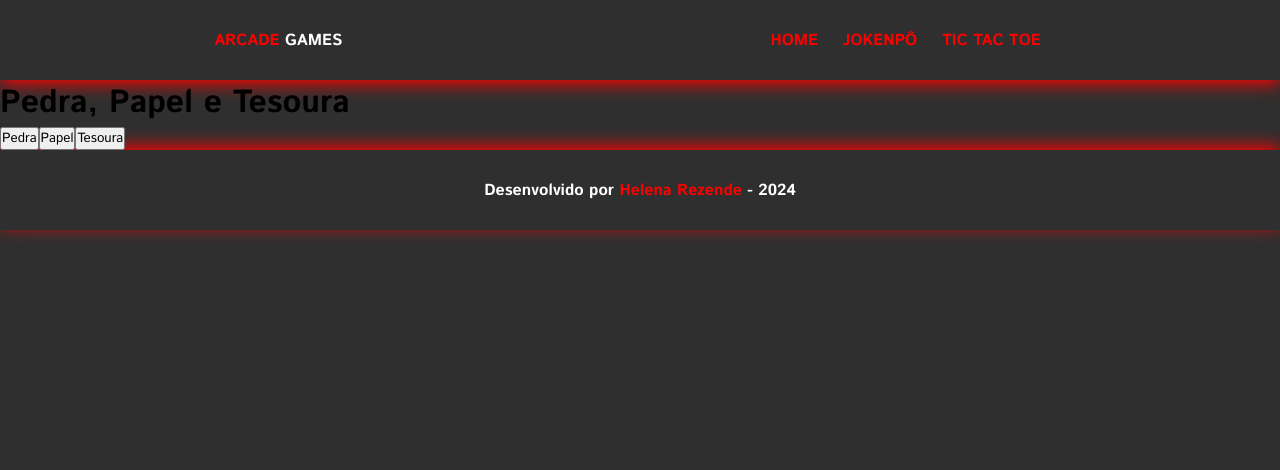
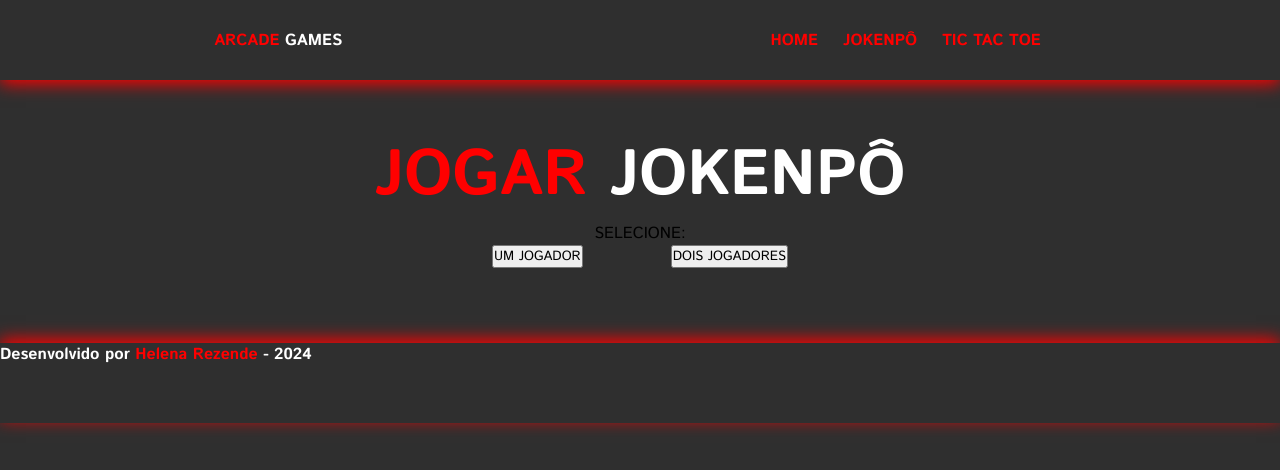
Before and after one commit to GalaxyHG/jokenpo, a React (Vite) app: page /jokenpo in a window 1280 px wide. Shown: the top 470 px of the page. Built offline with nearby package versions, Linux system fonts and the light colour scheme.

Commit message:
multiplayer options, singleplayer code, comments, styles

```diff
--- a/src/pages/Jokenpo/Jokenpo.module.css
+++ b/src/pages/Jokenpo/Jokenpo.module.css
@@ -0,0 +1,55 @@
+.gameSection {
+  display: flex;
+  flex-direction: column;
+  align-items: center;
+  padding: 50px 0px;
+}
+
+.gameConsole {
+  width: 100%;
+  display: flex;
+  justify-content: space-around;
+  padding: 0% 35%;
+}
+
+.red {
+  color: #ff0000;
+  font-weight: 700;
+}
+
+.white {
+  color: #fff;
+  font-weight: 700;
+}
+
+.titulo {
+  font-size: 64px;
+}
+
+.choiceBtn {
+  background-color: transparent;
+  border: solid 4px #fff;
+  padding: 20px;
+  height: 250px;
+  width: 250px;
+}
+
+.choiceBtn img {
+  width: 100%;
+  height: 100%;
+  object-fit: cover;
+}
+
+.jokenpoDiv {
+  display: flex;
+  justify-content: center;
+  width: 100%;
+  margin-top: 25px;
+  padding: 0;
+}
+
+.buttonsDiv {
+  display: flex;
+  justify-content: space-around;
+  width: 100%;
+}
--- a/src/pages/Jokenpo/index.jsx
+++ b/src/pages/Jokenpo/index.jsx
@@ -1,71 +1,127 @@
-import './Jokenpo.module.css';
-import React, { useState, useEffect } from 'react';
+import styles from "./Jokenpo.module.css";
+import React, { useState, useEffect } from "react";
+import pedra from "../../assets/pedra.png";
+import papel from "../../assets/papel.png";
+import tesoura from "../../assets/tesoura.png";
 
-const choices = ['pedra', 'papel', 'tesoura']; //array com as escolhas possíveis
+// const choices = ['pedra', 'papel', 'tesoura']; //array com as escolhas possíveis
 
-const getRandomChoice = () => { //função para gerar a escolha aleatória da CPU
-    const randomIndex = Math.floor(Math.random() * choices.length); //gerando valor aleatório dentro do intervalo definido (tamanho do vetor)
-    return choices[randomIndex];//retorna a opção escolhida a partir do número gerado
-};
+// const getRandomChoice = () => { //função para gerar a escolha aleatória da CPU
+//     const randomIndex = Math.floor(Math.random() * choices.length); //gerando valor aleatório dentro do intervalo definido (tamanho do vetor)
+//     return choices[randomIndex];//retorna a opção escolhida a partir do número gerado
+// };
 
-const getResult = (playerChoice, computerChoice) => {//função para o
-    if (playerChoice === computerChoice) {
-        return 'Empate!';
-    }
+// const getResult = (playerChoice, computerChoice) => {//função para o
+//     if (playerChoice === computerChoice) {
+//         return 'Empate!';
+//     }
 
-    if (
-        (playerChoice === 'pedra' && computerChoice === 'tesoura') ||
-        (playerChoice === 'papel' && computerChoice === 'pedra') ||
-        (playerChoice === 'tesoura' && computerChoice === 'papel')
-    ) {
-        return 'Você ganhou!';
+//     if (
+//         (playerChoice === 'pedra' && computerChoice === 'tesoura') ||
+//         (playerChoice === 'papel' && computerChoice === 'pedra') ||
+//         (playerChoice === 'tesoura' && computerChoice === 'papel')
+//     ) {
+//         return 'Você ganhou!';
+//     } else {
+//         return 'Você perdeu!';
+//     }
+// };
+
+// const Jokenpo = () => {
+//     const [playerChoice, setPlayerChoice] = useState(null);
+//     const [computerChoice, setComputerChoice] = useState(null);
+//     const [result, setResult] = useState('');
+
+//     useEffect(() => { //Atualiza a escolha do computador
+//         if (playerChoice) {
+//             const choice = getRandomChoice();
+//             setComputerChoice(choice);
+//         }
+//     }, [playerChoice]);
+
+//     useEffect(() => {
+//         if (playerChoice && computerChoice) {
+//             setResult(getResult(playerChoice, computerChoice));
+//         }
+//     }, [computerChoice]);
+
+//     const handleChoice = (choice) => {
+//         setPlayerChoice(choice);
+//     };
+
+//     return (
+//         <div className="App">
+//             <h1>Pedra, Papel e Tesoura</h1>
+//             <div className="buttons">
+//                 <button onClick={() => handleChoice('pedra')}>Pedra</button>
+//                 <button onClick={() => handleChoice('papel')}>Papel</button>
+//                 <button onClick={() => handleChoice('tesoura')}>Tesoura</button>
+//             </div>
+//             {playerChoice && (
+//                 <div>
+//                     <p>Sua escolha: {playerChoice}</p>
+//                     <p>Escolha do computador: {computerChoice}</p>
+//                     <h2>Resultado: {result}</h2>
+//                 </div>
+//             )}
+//         </div>
+//     );
+// };
+
+function Jokenpo() {
+  let [mostrarConteudo1, setMostrarConteudo1] = useState(false);
+  let [mostrarConteudo2, setMostrarConteudo2] = useState(false);
+
+  const umJogador = () => {
+    if (mostrarConteudo2 == true) {
+      setMostrarConteudo2(false);
+      setMostrarConteudo1(true);
     } else {
-        return 'Você perdeu!';
+      setMostrarConteudo1(true);
     }
   };
 
-
-
-const Jokenpo = () => {
-    const [playerChoice, setPlayerChoice] = useState(null);
-    const [computerChoice, setComputerChoice] = useState(null);
-    const [result, setResult] = useState('');
-
-    useEffect(() => { //Atualiza a escolha do computador
-        if (playerChoice) {
-            const choice = getRandomChoice();
-            setComputerChoice(choice);
+  const doisJogadores = () => {
+    if (mostrarConteudo1 == true) {
+      setMostrarConteudo1(false);
+      setMostrarConteudo2(true);
+    } else {
+      setMostrarConteudo2(true);
     }
-    }, [playerChoice]);
-
-    useEffect(() => {
-        if (playerChoice && computerChoice) {
-            setResult(getResult(playerChoice, computerChoice));
-        }
-    }, [computerChoice]);
-
-    const handleChoice = (choice) => {
-        setPlayerChoice(choice);
   };
 
   return (
-        <div className="App">
-            <h1>Pedra, Papel e Tesoura</h1>
-            <div className="buttons">
-                <button onClick={() => handleChoice('pedra')}>Pedra</button>
-                <button onClick={() => handleChoice('papel')}>Papel</button>
-                <button onClick={() => handleChoice('tesoura')}>Tesoura</button>
+    <>
+      <section className={styles.gameSection}>
+        <span className={`${styles.titulo} ${styles.white}`}>
+          <span className={styles.red}>JOGAR</span> JOKENPÔ
+        </span>
+        <p>SELECIONE:</p>
+        <div className={styles.gameConsole}>
+          <button onClick={umJogador}>UM JOGADOR</button>
+          <button onClick={doisJogadores}>DOIS JOGADORES</button>
         </div>
-            {playerChoice && (
-                <div>
-                    <p>Sua escolha: {playerChoice}</p>
-                    <p>Escolha do computador: {computerChoice}</p>
-                    <h2>Resultado: {result}</h2>
+        <div className={styles.jokenpoDiv}>
+          {mostrarConteudo1 && (
+            <>
+              <div className={styles.buttonsDiv}>
+                <button className={styles.choiceBtn}>
+                  <img src={pedra} />
+                </button>
+                <button className={styles.choiceBtn}>
+                  <img src={papel} />
+                </button>
+                <button className={styles.choiceBtn}>
+                  <img src={tesoura} />
+                </button>
               </div>
+            </>
           )}
+          {mostrarConteudo2 && <p>TEste2</p>}
         </div>
+      </section>
+    </>
   );
-};
+}
 
-
-export default Jokenpo
+export default Jokenpo;
--- a/src/pages/Pagina404/Pagina404.module.css
+++ b/src/pages/Pagina404/Pagina404.module.css
@@ -1,4 +1,4 @@
-section {
+.page {
     height: 80vh;
     display: flex;
     align-items: center;
--- a/src/pages/Pagina404/index.jsx
+++ b/src/pages/Pagina404/index.jsx
@@ -3,7 +3,7 @@ import styles from './Pagina404.module.css'
 function Pagina404() {
     return (
         <>
-            <section className={styles.main}>
+            <section className={styles.page}>
                 <h1>Página não encontrada! Erro 404.</h1>
             </section>
         </>
```
Lines whose indentation alone changed are shown as unchanged.
